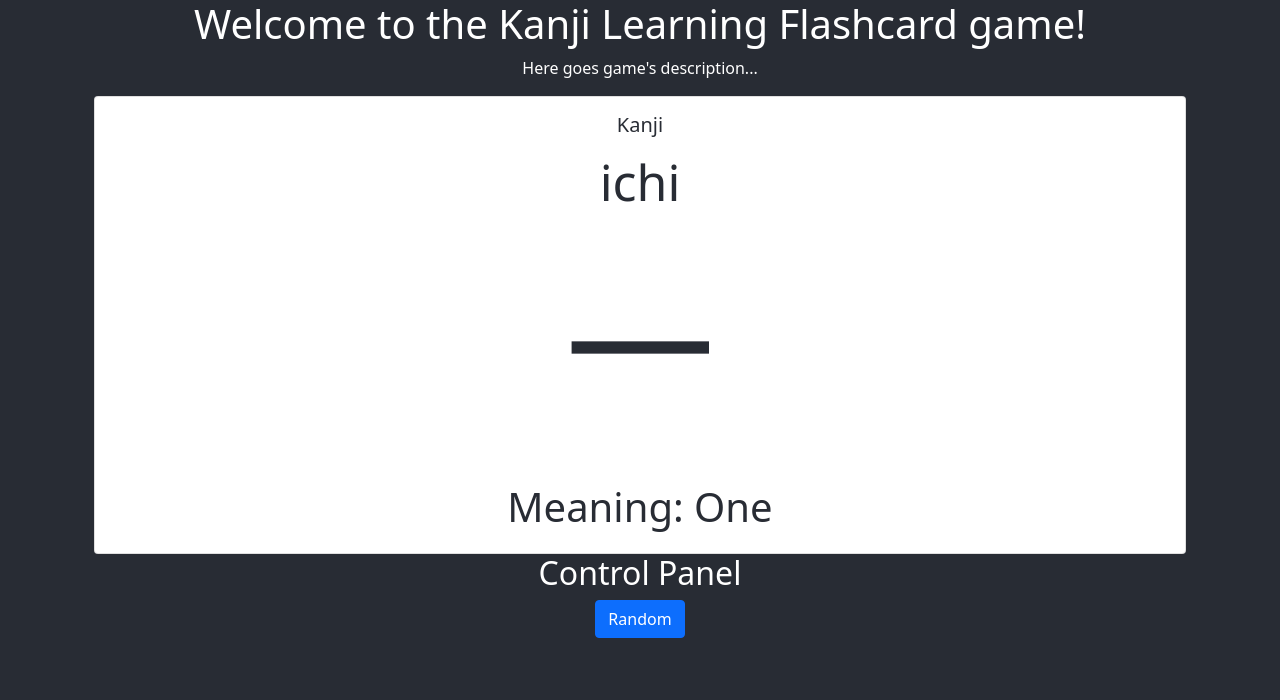
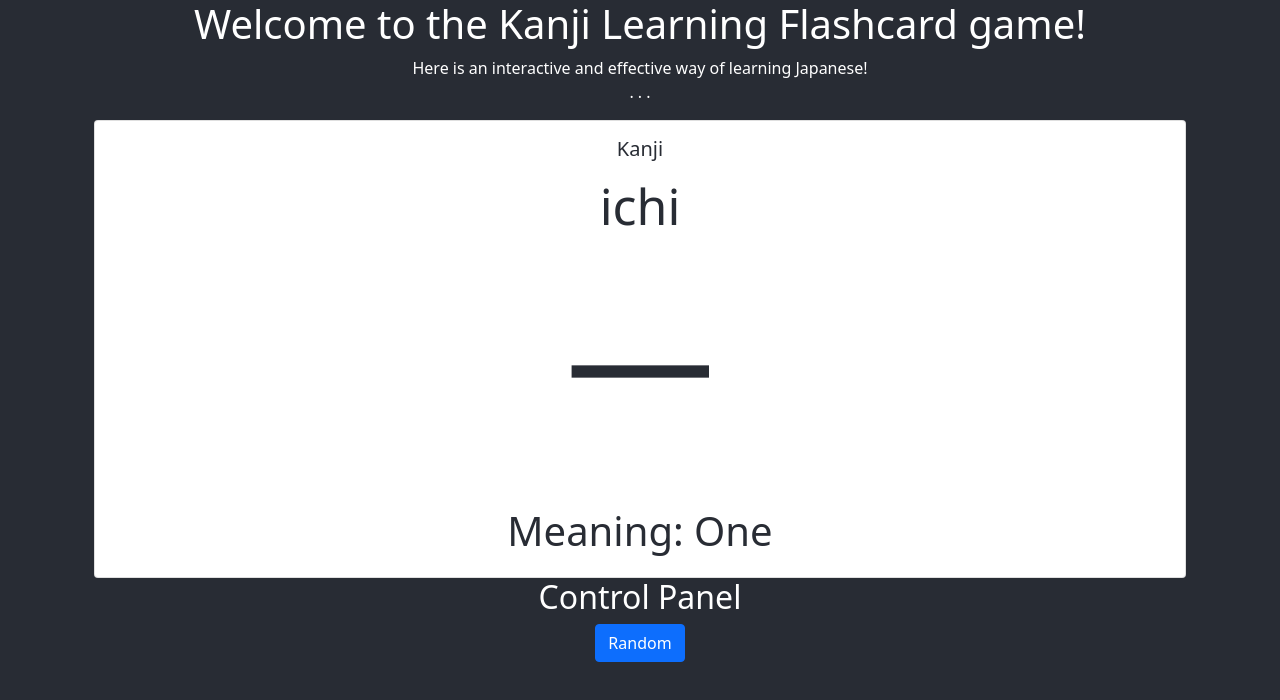
Before and after one commit to Zebxcore/Flashcard-game, a React (Create React App) app: page / in a window 1280 px wide. Shown: the top 700 px of the page. Built offline with nearby package versions, Linux system fonts and the light colour scheme.

Commit message:
Typos corrected

```diff
--- a/src/App.tsx
+++ b/src/App.tsx
@@ -11,7 +11,6 @@ import { Card } from './interfaces/card';
 function App(): JSX.Element {
 
   const [activeCard, setActiveCard] = useState<Card>(KANJI[0]);
-
 
   return (
 
--- a/src/components/Description.tsx
+++ b/src/components/Description.tsx
@@ -4,7 +4,9 @@ export function Intro(): JSX.Element {
     return (
         <div>
             <p>
-                Here goes game's description...
+                Here is an interactive and effective way of learning Japanese! <br />
+                . . .
+
             </p>
         </div>
     );
```
